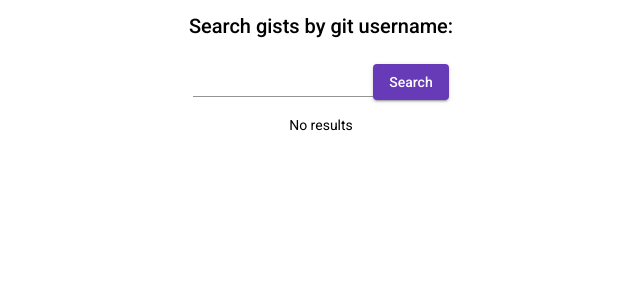
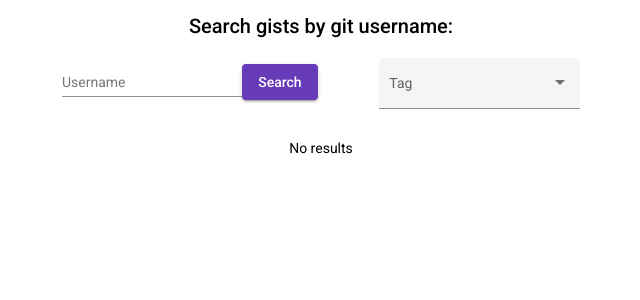
Before and after one commit to SpiriFlaviu/SLA, an Angular app: page / in a window 1280 px wide. Shown: the top 300 px of the page, without its empty margins (319-959 px from the left). Built offline with nearby package versions, Linux system fonts and the light colour scheme.

Commit message:
[SLA 11] Add tag filtering
* also various UI improvements

```diff
--- a/src/app/app.module.ts
+++ b/src/app/app.module.ts
@@ -14,6 +14,8 @@ import {MatInputModule} from "@angular/material/input";
 import {MatButtonModule} from "@angular/material/button";
 import {MatCardModule} from "@angular/material/card";
 import { GistFileItemComponent } from './gist/components/gist-file-item/gist-file-item.component';
+import {FormsModule} from "@angular/forms";
+import {MatSelectModule} from "@angular/material/select";
 
 @NgModule({
   declarations: [
@@ -32,7 +34,9 @@ import { GistFileItemComponent } from './gist/components/gist-file-item/gist-fil
     MatFormFieldModule,
     MatInputModule,
     MatButtonModule,
-    MatCardModule
+    MatCardModule,
+    FormsModule,
+    MatSelectModule
   ],
   providers: [],
   bootstrap: [AppComponent]
--- a/src/app/gist/components/gist-file-item/gist-file-item.component.css
+++ b/src/app/gist/components/gist-file-item/gist-file-item.component.css
@@ -7,9 +7,9 @@
   text-align: left;
 }
 
-code {
+pre {
   font-family: Consolas, "courier new", serif;
-  color: blue;
-  background-color: #fefefe;
-  padding: 2px;
+  background-color: #f1f1f1;
+  padding: 5px;
+  white-space:pre-wrap;
 }
--- a/src/app/gist/components/gist-file-item/gist-file-item.component.html
+++ b/src/app/gist/components/gist-file-item/gist-file-item.component.html
@@ -7,6 +7,6 @@
   </mat-expansion-panel-header>
   <div class = "file-content">
     Content:<br>
-    <code>{{content}}</code>
+    <pre>{{content}}</pre>
   </div>
 </mat-expansion-panel>
--- a/src/app/gist/components/gist-item/gist-item.component.ts
+++ b/src/app/gist/components/gist-item/gist-item.component.ts
@@ -1,4 +1,4 @@
-import {Component, Input, OnInit} from '@angular/core';
+import {Component, EventEmitter, Input, OnInit, Output} from '@angular/core';
 import {GistDTO} from "../../../api/model/gistDTO";
 import {ForkDTO} from "../../../api/model/forkDTO";
 import {GithubService} from "../../../api/service/github.service";
@@ -11,38 +11,38 @@ import {GithubService} from "../../../api/service/github.service";
 export class GistItemComponent implements OnInit {
 
   @Input() gist: GistDTO;
+  @Output() outputTags = new EventEmitter<Set<string>>();
   tags: Set<string>;
   forks: Array<ForkDTO> = [];
-  constructor(private githubService: GithubService) { }
+
+  constructor(private githubService: GithubService) {
+  }
 
   ngOnInit(): void {
-    function computeTags(gist: GistDTO ) {
-      let result = new Set<string>();
-      for(let key in gist.files )
-      {
-        let language = gist.files[key].language;
-        if(language)
-        {
-          result.add(language);
-        }
-        else {
-          result.add("Unknown");
-        }
+    this.tags = this.computeTags(this.gist);
+    this.outputTags.emit(this.tags);
+  }
+
+  computeTags(gist: GistDTO) {
+    let result = new Set<string>();
+    for (let key in gist.files) {
+      let language = gist.files[key].language;
+      if (language) {
+        result.add(language);
+      } else {
+        result.add("Unknown");
       }
-      return result;
     }
-
-    this.tags = computeTags(this.gist);
+    return result;
   }
 
   fetchDetails() {
-    this.githubService.getGistForks(this.gist.id).subscribe((data: any[])=>{
+    this.githubService.getGistForks(this.gist.id).subscribe((data: any[]) => {
       this.forks = data;
-      this.forks.sort(function(a,b)
-      {
+      this.forks.sort(function (a, b) {
         return a.created_at < b.created_at ? 1 : -1;
       });
-      this.forks = this.forks.slice(0,3);
+      this.forks = this.forks.slice(0, 3);
       console.log(data);
     });
   }
--- a/src/app/gist/components/search/search.component.css
+++ b/src/app/gist/components/search/search.component.css
@@ -7,3 +7,8 @@
   margin-bottom: 10px;
   text-align: center;
 }
+
+.search-header {
+  display: flex;
+  justify-content: space-evenly;
+}
--- a/src/app/gist/components/search/search.component.html
+++ b/src/app/gist/components/search/search.component.html
@@ -3,18 +3,27 @@
   <div class="container">
     <h2>Search gists by git username:</h2>
   </div>
-  <div class="container">
+  <div class="container search-header">
+    <div>
       <mat-form-field>
-      <label>
+        <mat-label>Username</mat-label>
           <input matInput type="search" #username/>
-      </label>
-
       </mat-form-field>
       <button mat-raised-button color="primary" (click)="searchByUsername(username.value)">Search</button>
+    </div>
+    <mat-form-field appearance="fill">
+      <mat-label>Tag</mat-label>
+      <mat-select [(ngModel)]="tagFilterValue" (ngModelChange)="handleFilter()" name="tag">
+        <mat-option [value]="">All</mat-option>
+        <mat-option [value]="tag" *ngFor="let tag of tags">{{tag}}</mat-option>
+      </mat-select>
+    </mat-form-field>
+  </div>
   <div class="container">
     <div *ngIf="gists.length > 0">
-        <app-gist-item *ngFor="let gist of gists"
-                       [gist]=gist>
+      <app-gist-item *ngFor="let gist of filteredGists"
+                     [gist]=gist
+                     (outputTags)="addToTags($event)">
       </app-gist-item>
     </div>
     <div *ngIf="gists.length === 0">
@@ -22,4 +31,3 @@
     </div>
   </div>
 </div>
-</div>
--- a/src/app/gist/components/search/search.component.ts
+++ b/src/app/gist/components/search/search.component.ts
@@ -12,17 +12,56 @@ import {HttpErrorResponse} from "@angular/common/http";
 export class SearchComponent implements OnInit {
 
   gists: Array<GistDTO> = [];
+  filteredGists: Array<GistDTO> = [];
   constructor(private githubService: GithubService) { }
-
+  tags: Set<string> = new Set<string>();
+  tagFilterValue: string;
   ngOnInit(): void {
   }
 
   searchByUsername(username: string) {
+    this.tagFilterValue = "";
+    this.tags = new Set<string>();
     if(username)
     {
       this.githubService.getListByUsername(username).subscribe((data: any[])=>{
         this.gists = data;
-      })
+        this.filteredGists = data;
+      });
     }
   }
+
+  addToTags(tags: Set<string>)
+  {
+    tags.forEach(tag=>this.tags.add(tag));
+  }
+
+  handleFilter() {
+    console.log(this.tagFilterValue);
+    if(!this.tagFilterValue)
+    {
+      this.filteredGists = this.gists;
+      return;
+    }
+    this.filteredGists = this.gists.filter((gist :GistDTO) => {
+      for(let item in gist.files )
+      {
+        let file = gist.files[item];
+        if(this.tagMatchesFileLanguage(file.language, this.tagFilterValue))
+          return true;
+      }
+      return false;
+    });
+
+  }
+
+  tagMatchesFileLanguage(fileLanguage:string, filterValue: string)
+  {
+    if(filterValue === "Unknown")
+    {
+      console.log(filterValue, fileLanguage, "aici");
+      return !fileLanguage;
+    }
+    return fileLanguage === filterValue;
+  }
 }
```
Also changed, not shown: 1 other file (tests, documents, lock files or other folders). Lines whose indentation alone changed are shown as unchanged.
